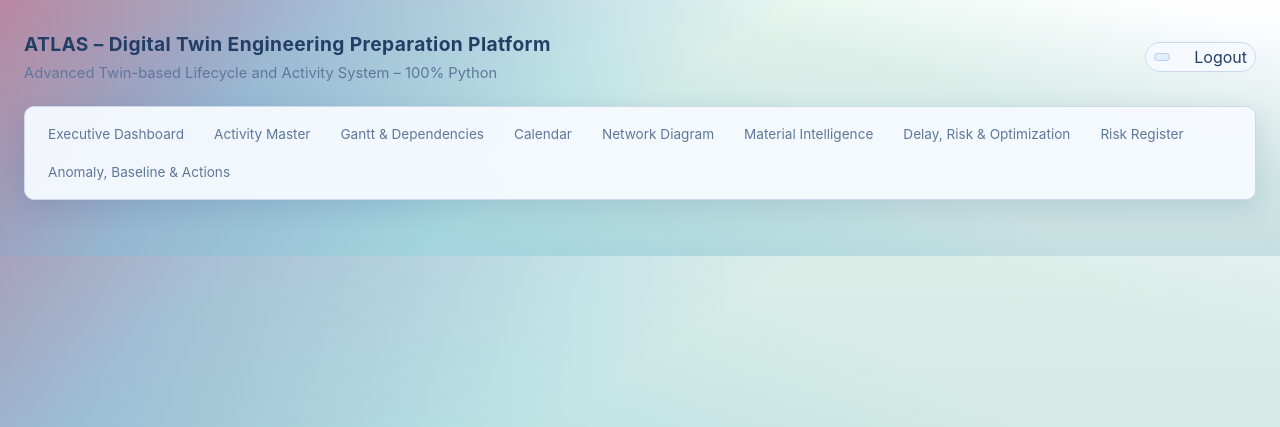
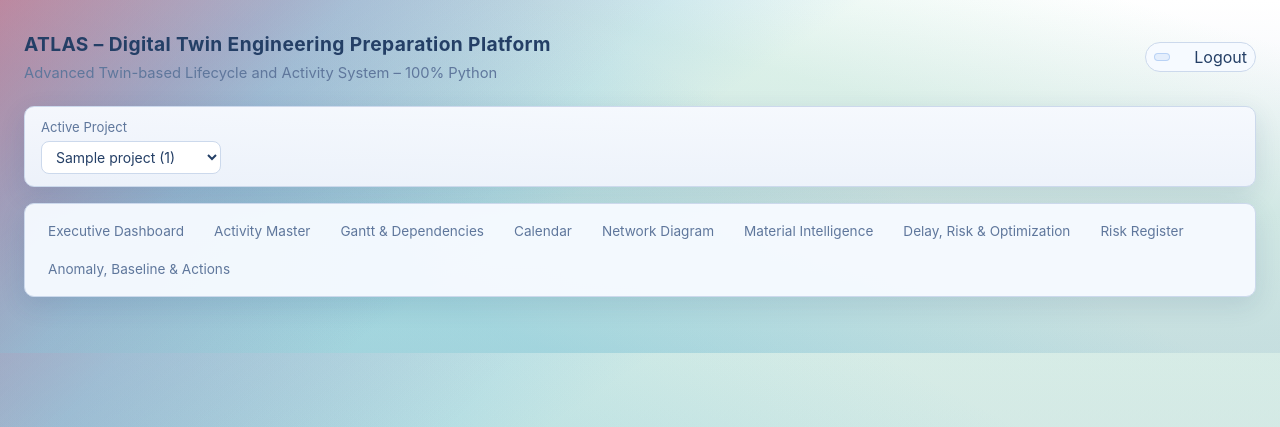
Before and after one commit to luciffer0770/TOOL-X, a Flask app: template templates/base.html in a window 1280 px wide. Shown: the top 427 px of the page. Run offline with Flask 3, Linux system fonts and the light colour scheme; the template is opened without the code that fills it: most values are stand-ins (such as "Sample title", 1, 10 or a date in 2020).

Commit message:
feat: Project Switcher - dropdown to change active project (Step 3)
Co-authored-by: lucifer0770 <ai.help0770@gmail.com>

```diff
--- a/app.py
+++ b/app.py
@@ -18,7 +18,7 @@ from flask import Flask, flash, jsonify, redirect, render_template, request, sen
 from flask_cors import CORS
 from werkzeug.security import check_password_hash, generate_password_hash
 
-from planner import get_state, save_state, get_active_project, get_activities, add_activity, update_activity, delete_activity
+from planner import get_state, save_state, get_active_project, get_activities, add_activity, update_activity, delete_activity, set_active_project
 
 BASE_DIR = Path(__file__).resolve().parent
 app = Flask(__name__, template_folder=str(BASE_DIR / "templates"))
@@ -101,6 +101,20 @@ except Exception as e:
     print(f"[ATLAS] DB init warning: {e}")
 
 
+@app.context_processor
+def inject_projects():
+    """Inject projects and active_project_id for templates (when logged in)."""
+    if not get_current_user():
+        return {}
+    try:
+        state = get_state()
+        projects = state.get("projects", [])
+        active_id = state.get("activeProjectId", "")
+        return {"projects": projects, "active_project_id": active_id}
+    except Exception:
+        return {"projects": [], "active_project_id": ""}
+
+
 # --- CSS (for templates) ---
 @app.route("/css/styles.css")
 def static_css():
@@ -170,6 +184,15 @@ def login_post():
 def logout():
     session.pop("user", None)
     return redirect(url_for("login_page"))
+
+
+@app.route("/project/switch", methods=["POST"])
+@require_auth
+def project_switch():
+    project_id = (request.form.get("project_id") or "").strip()
+    if project_id and set_active_project(project_id):
+        flash(f"Switched to project {project_id}.", "success")
+    return redirect(request.referrer or url_for("dashboard"))
 
 
 # --- Dashboard (Python-rendered) ---
--- a/planner/__init__.py
+++ b/planner/__init__.py
@@ -9,6 +9,7 @@ from .storage import (
     add_activity,
     update_activity,
     delete_activity,
+    set_active_project,
 )
 
 __all__ = [
@@ -24,4 +25,5 @@ __all__ = [
     "add_activity",
     "update_activity",
     "delete_activity",
+    "set_active_project",
 ]
--- a/templates/base.html
+++ b/templates/base.html
@@ -34,6 +34,23 @@
       {% endblock %}
     </header>
 
+    {% block project_toolbar %}
+    {% if projects is defined and projects %}
+    <section class="panel" style="margin:0 0 16px 0">
+      <div class="panel-body project-toolbar" style="display:flex;align-items:center;gap:16px">
+        <form method="post" action="{{ url_for('project_switch') }}" style="display:flex;align-items:center;gap:8px">
+          <label class="field" style="margin:0">Active Project
+            <select name="project_id" onchange="this.form.submit()" style="min-width:180px">
+              {% for p in projects %}
+              <option value="{{ p.id }}" {% if p.id == active_project_id %}selected{% endif %}>{{ p.name }} ({{ p.id }})</option>
+              {% endfor %}
+            </select>
+          </label>
+        </form>
+      </div>
+    </section>
+    {% endif %}
+    {% endblock %}
     <nav class="nav">
       <a href="{{ url_for('dashboard') }}">Executive Dashboard</a>
       <a href="{{ url_for('activities') }}">Activity Master</a>
```
Also changed, not shown: README.md.
